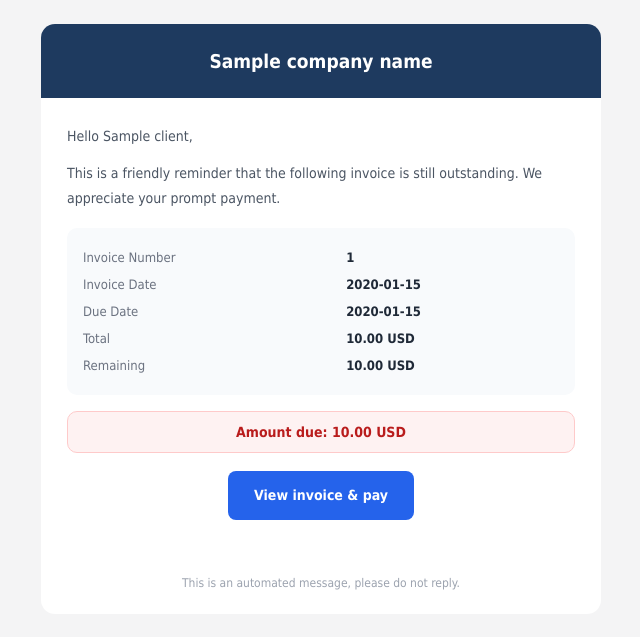
After one commit to QuickAirMenu/projects, a Laravel app: template resources/views/emails/invoice-reminder.blade.php in a window 1280 px wide. The commit adds this page. Shown: the top 637 px of the page, without its empty margins (319-959 px from the left). Run offline with Laravel 12, Linux system fonts and the light colour scheme; data comes from the database, SQL or seed files in the repository; the template is opened without the code that fills it: most values are stand-ins (such as "Sample title", 1, 10 or a date in 2020); parts of the project's set-up code (start-up, migrations or seed data) failed here and were passed over; some libraries are stand-ins or nearby versions.

Commit message:
feat(invoices): payment reminder email to client
- POST /invoices/{invoice}/remind (update permission)
- InvoiceReminderMail + branded email (amount due, due date, portal link)
- Blocks when paid or no client email; requires SMTP configured
- Show page: Send reminder button
- Tests: InvoiceReminderTest (3) — 75/75 passing

```diff
--- a/resources/lang/en/messages.php
+++ b/resources/lang/en/messages.php
@@ -216,4 +216,15 @@ return [
     'copy_items_from_previous' => 'Copy items from a previous quote:',
     'copy_items_failed' => 'Could not load quote items.',
     'duplicate' => 'Duplicate',
+    'send_reminder' => 'Send reminder',
+    'invoice_reminder_sent' => 'Reminder sent to the client.',
+    'invoice_reminder_failed' => 'Could not send the reminder. Try again later.',
+    'invoice_already_paid' => 'This invoice is fully paid.',
+    'mail_not_configured' => 'Mail (SMTP) settings are not configured.',
+    'invoice_reminder_subject' => 'Invoice reminder :number',
+    'invoice_reminder_greeting' => 'Hello :name,',
+    'invoice_reminder_body' => 'This is a friendly reminder that the following invoice is still outstanding. We appreciate your prompt payment.',
+    'invoice_reminder_amount_due' => 'Amount due: :amount :currency',
+    'invoice_reminder_pay_link' => 'View invoice & pay',
+    'invoice_reminder_footer' => 'This is an automated message, please do not reply.',
 ];
--- /dev/null
+++ b/resources/views/emails/invoice-reminder.blade.php
@@ -0,0 +1,48 @@
+<!DOCTYPE html>
+<html dir="{{ app()->getLocale() === 'ar' ? 'rtl' : 'ltr' }}">
+<head>
+    <meta charset="utf-8">
+    <style>
+        body{margin:0;padding:0;background:#f4f4f5;font-family:Tahoma,'Segoe UI',Arial,sans-serif}
+        .wrap{max-width:560px;margin:0 auto;padding:24px 16px}
+        .card{background:#fff;border-radius:14px;overflow:hidden}
+        .head{background:#1e3a5f;padding:26px;text-align:center}
+        .head h1{color:#fff;font-size:19px;margin:0}
+        .body{padding:26px}
+        .body p{font-size:14px;color:#4b5563;line-height:1.8;margin:0 0 12px}
+        .info{background:#f8fafc;border-radius:10px;padding:16px;margin:16px 0;width:100%}
+        .info td{padding:6px 0;font-size:13px}
+        .info .lbl{color:#6b7280}
+        .info .val{color:#1f2937;font-weight:600}
+        .due{background:#fef2f2;border:1px solid #fecaca;color:#b91c1c;border-radius:10px;padding:12px 16px;font-size:14px;font-weight:700;text-align:center;margin:14px 0}
+        .btn{display:inline-block;background:#2563eb;color:#fff;padding:12px 26px;border-radius:8px;text-decoration:none;font-size:14px;font-weight:600}
+        .footer{text-align:center;color:#9ca3af;font-size:12px;padding:18px 26px 24px}
+    </style>
+</head>
+<body>
+<div class="wrap">
+    <div class="card">
+        <div class="head"><h1>{{ $companyName }}</h1></div>
+        <div class="body">
+            <p>{{ __('messages.invoice_reminder_greeting', ['name' => $invoice->client?->name ?? '']) }}</p>
+            <p>{{ __('messages.invoice_reminder_body') }}</p>
+
+            <table class="info" cellpadding="0" cellspacing="0">
+                <tr><td class="lbl">{{ __('finance.invoice_number') }}</td><td class="val">{{ $invoice->invoice_number }}</td></tr>
+                <tr><td class="lbl">{{ __('finance.invoice_date') }}</td><td class="val">{{ $invoice->invoice_date?->format('Y-m-d') }}</td></tr>
+                <tr><td class="lbl">{{ __('finance.due_date') }}</td><td class="val">{{ $invoice->due_date?->format('Y-m-d') }}</td></tr>
+                <tr><td class="lbl">{{ __('finance.total') }}</td><td class="val">{{ number_format((float) $invoice->total, 2) }} {{ $currency }}</td></tr>
+                <tr><td class="lbl">{{ __('finance.remaining') }}</td><td class="val">{{ number_format((float) $invoice->remaining_amount, 2) }} {{ $currency }}</td></tr>
+            </table>
+
+            <div class="due">{{ __('messages.invoice_reminder_amount_due', ['amount' => number_format((float) $invoice->remaining_amount, 2), 'currency' => $currency]) }}</div>
+
+            <p style="text-align:center;margin-top:18px">
+                <a href="{{ route('portal.login') }}" class="btn">{{ __('messages.invoice_reminder_pay_link') }}</a>
+            </p>
+        </div>
+        <div class="footer">{{ __('messages.invoice_reminder_footer') }}</div>
+    </div>
+</div>
+</body>
+</html>
--- a/routes/web.php
+++ b/routes/web.php
@@ -298,6 +298,7 @@ Route::middleware(['auth', 'set.locale'])->group(function () {
         Route::put('{invoice}', [InvoiceController::class, 'update'])->name('update');
         Route::post('{invoice}/restore', [InvoiceController::class, 'restore'])->withTrashed()->name('restore');
         Route::delete('{invoice}', [InvoiceController::class, 'destroy'])->name('destroy');
+        Route::post('{invoice}/remind', [InvoiceController::class, 'remind'])->name('remind');
         Route::post('{invoice}/convert-to-contract', [InvoiceController::class, 'convertToContract'])->name('convert-to-contract');
     });
 
```
Also changed, not shown: app/Http/Controllers/Finance/InvoiceController.php (+36 -0 lines), app/Mail/InvoiceReminderMail.php (added, +39 -0 lines), resources/lang/ar/messages.php (+11 -0 lines), resources/views/finance/invoices/show.blade.php (+8 -0 lines), tests/Feature/InvoiceReminderTest.php (added, +112 -0 lines).
